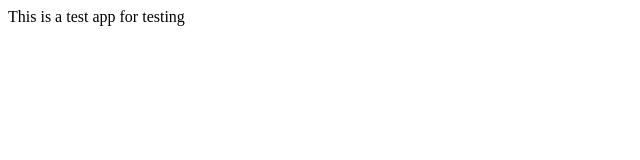
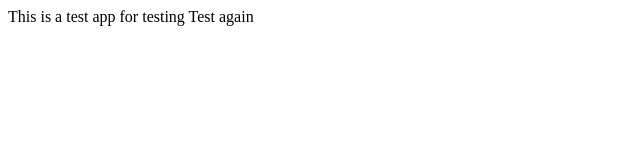
Before and after one commit to shishirams222/test_web_site, a plain HTML site: page index.html in a window 1280 px wide. Shown: the full height of the page, 0-640 px from the left. Drawn offline with Linux system fonts and the light colour scheme.

Commit message:
fixed a issues

```diff
--- a/index.html
+++ b/index.html
@@ -1,4 +1,5 @@
 <!DOCTYPE html>
 <html lang="en">
   This is a test app for testing
+  Test again
 </html>
```
